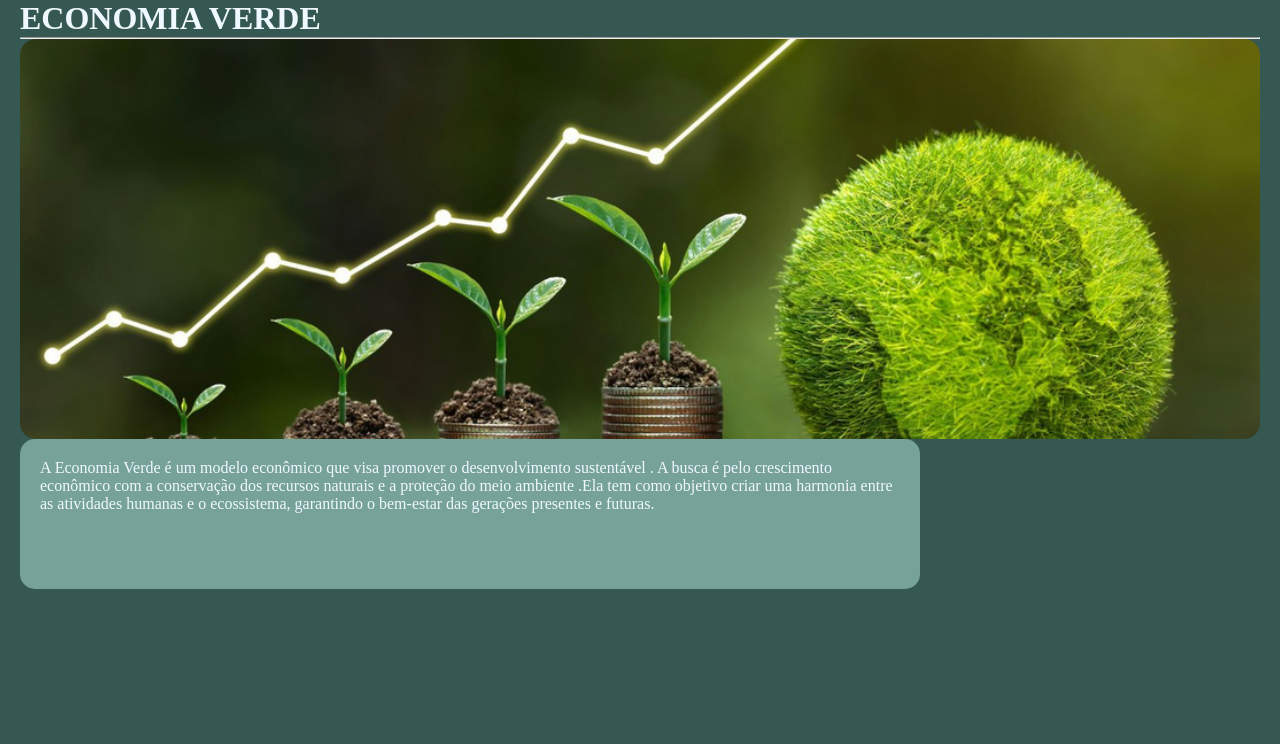
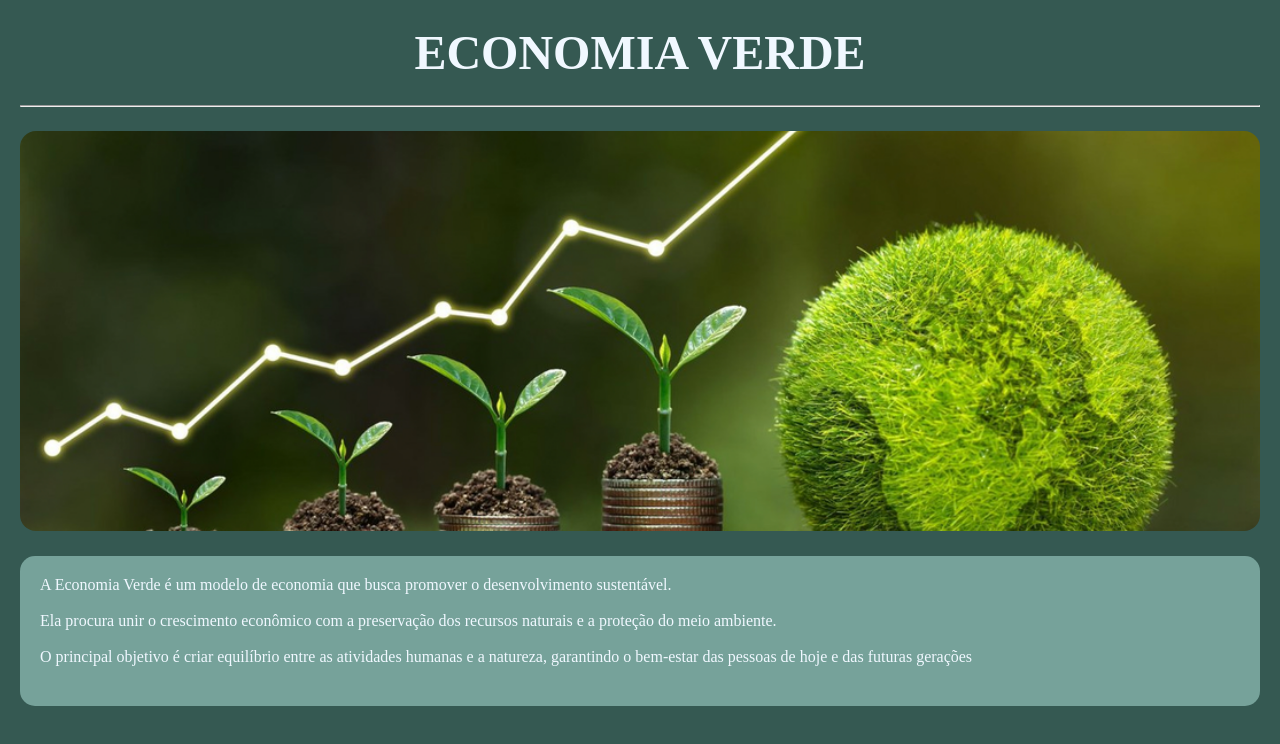
Before and after one commit to Sthefany-Oliveira/Economia-verde, a plain HTML site: page index.html in a window 1280 px wide. Drawn offline with Linux system fonts and the light colour scheme.

Commit message:
atualizaçao004

```diff
--- a/CSS/economia.css
+++ b/CSS/economia.css
@@ -1,11 +1,12 @@
 .economia-introduçao{
     background-color: #76a29a;
     color: aliceblue;
-    width: 900px;
+    width: 100%;
     height: 150px;
     border-radius: 15px;
     padding: 20px ;
-
+    margin-top: 2%;
+    margin-bottom: 3%;
 }
 
 .economia-imagem-principal{
@@ -14,5 +15,6 @@
     background-position: center;
     background-image: url(../imagens/62eb1e40-c9b5-4e33-983b-9af3dfcfe69c.avif);
     border-radius: 16px;
+    margin-top: 2%;
 
 }
--- a/CSS/style.css
+++ b/CSS/style.css
@@ -9,9 +9,12 @@ body{
     margin-left: 20px;
     margin-right: 20px;
 
-
-
 }
 h1{
     color: aliceblue;
+    margin-top: 2%;
+    margin-bottom: 2%;
+    text-align: center;
+    font-family: unset;
+    font-size: 3em;
 }
--- a/index.html
+++ b/index.html
@@ -22,10 +22,9 @@
             </div>
 
             <div class="economia-introduçao">
-                <p>A Economia Verde é um modelo econômico que visa promover o desenvolvimento sustentável . A busca é
-                    pelo crescimento econômico com a conservação dos recursos naturais e a proteção do meio ambiente
-                    .Ela tem como objetivo criar uma harmonia entre as atividades humanas e o ecossistema, garantindo o
-                    bem-estar das gerações presentes e futuras.</p>
+                <p>A Economia Verde é um modelo de economia que busca promover o desenvolvimento sustentável.</p> <br>
+                <p>Ela procura unir o crescimento econômico com a preservação dos recursos naturais e a proteção do meio ambiente.</p> <br>
+                <p>O principal objetivo é criar equilíbrio entre as atividades humanas e a natureza, garantindo o bem-estar das pessoas de hoje e das futuras gerações</p>
             </div>
         </section>
     </main>
```
